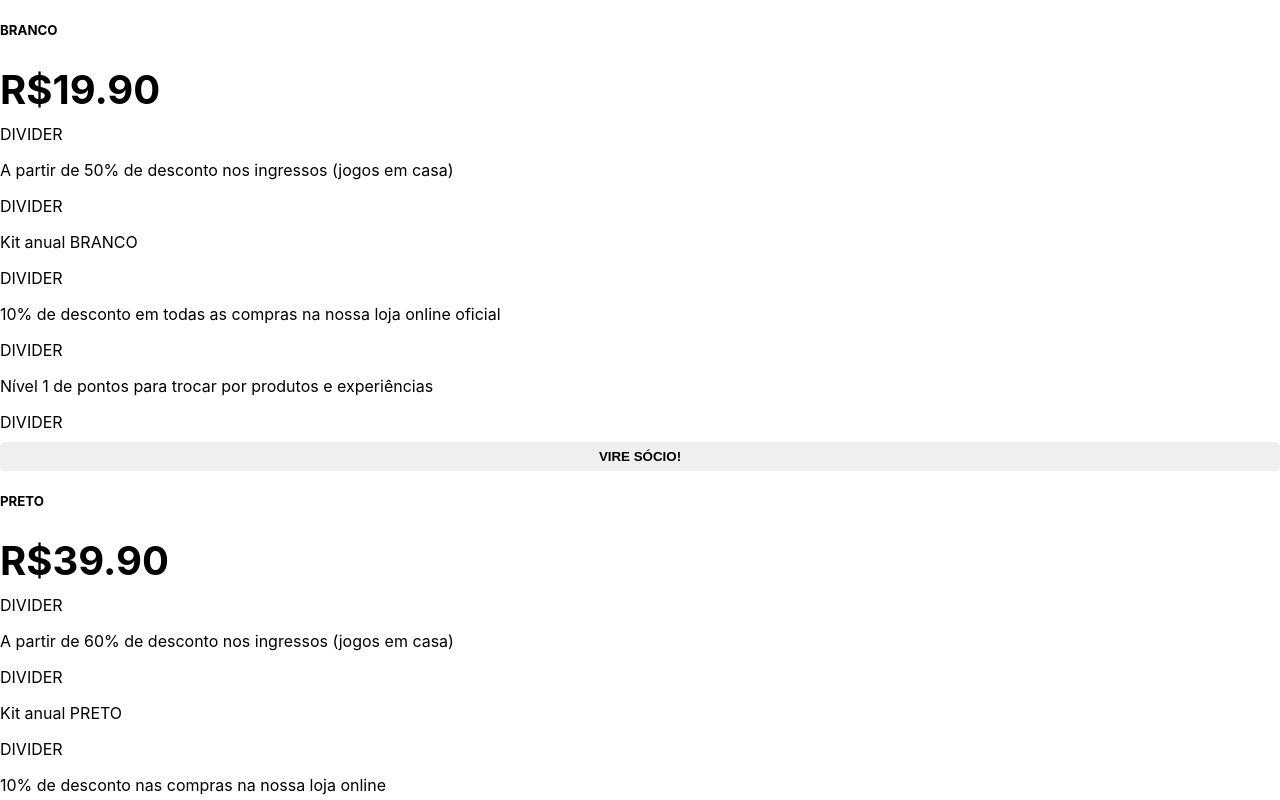
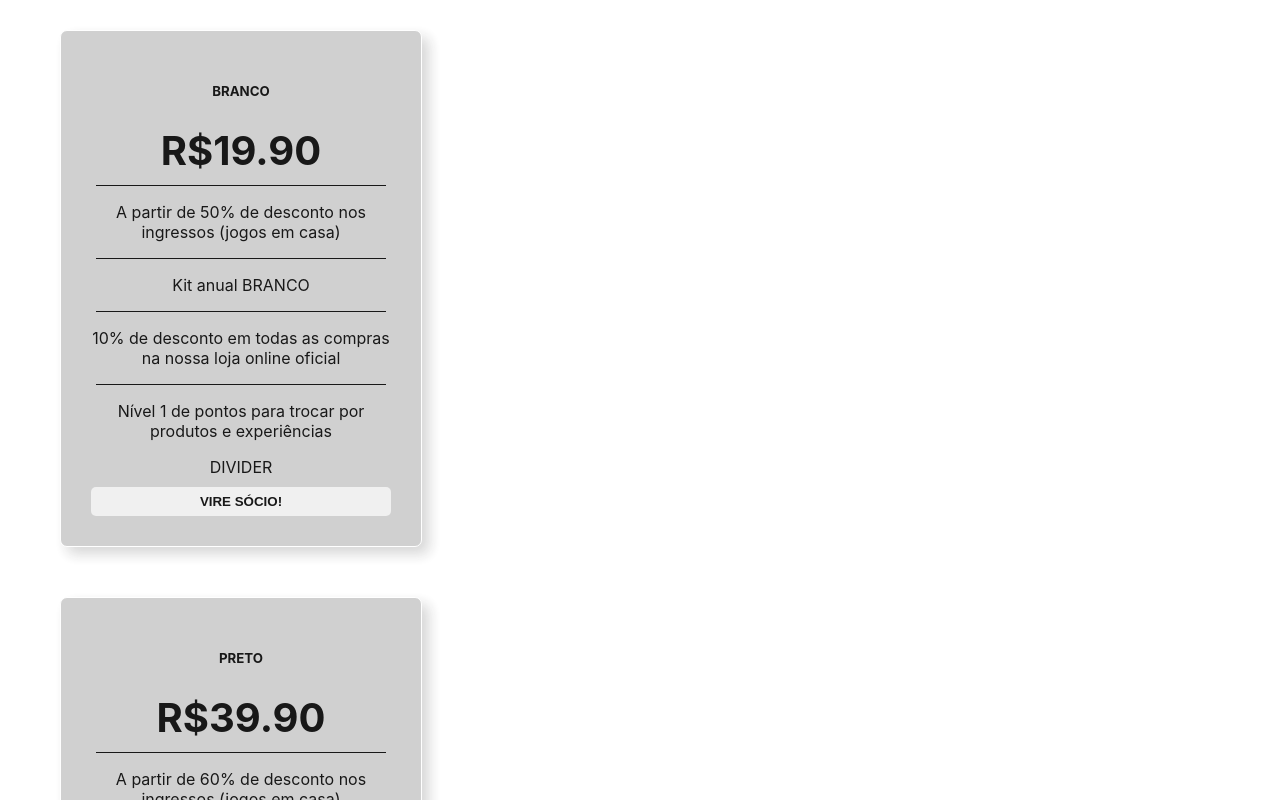
Before and after one commit to wellington-bonjardim/socio-torcedor-react, a React (Create React App) app: page / in a window 1280 px wide. Shown: the top 800 px of the page. Built offline with nearby package versions, Linux system fonts and the light colour scheme.

Commit message:
Começando a estilizar os cards

```diff
--- /dev/null
+++ b/src/componentes/CardPlanos/CardModelo/CardModelo.module.css
@@ -0,0 +1,45 @@
+.principal {
+  margin: 20px 50px 30px 50px;
+  display: flex;
+  flex-direction: row;
+  justify-content: space-between;
+  align-items: center;
+}
+
+.card {
+  background-color: #ccc;
+  color: black;
+  border-radius: 7px;
+  box-shadow: 7px 7px 13px 0px rgba(50, 50, 50, 0.22);
+  width: 300px;
+  margin: 10px;
+  padding: 30px;
+  text-align: center;
+  border: 1px solid white;
+  opacity: 0.9;
+}
+
+h1 {
+  font-weight: bold;
+  font-size: 40px;
+  margin-bottom: 10px;
+}
+
+h3 {
+  font-weight: bold;
+  font-size: 30px;
+}
+
+.divider {
+  margin: 5px;
+  border-bottom: 1px solid black;
+}
+
+button {
+  width: 100%;
+  padding: 7px;
+  margin-top: 10px;
+  font-weight: 600;
+  border: none;
+  border-radius: 5px;
+}
--- a/src/componentes/CardPlanos/CardModelo/index.tsx
+++ b/src/componentes/CardPlanos/CardModelo/index.tsx
@@ -1,3 +1,4 @@
+import styles from './CardModelo.module.css';
 import listaConteudo from 'json/ConteudoCard.json';
 
 type Props = typeof listaConteudo[0]
@@ -7,20 +8,20 @@ export default function CardModelo(props: Props) {
 
   return (
     <div>
-      <div className='principal'>
-        <div className='card'>
+      <div className={styles.principal}>
+        <div className={styles.card}>
         <h5>{plano}</h5>
         <h1>{preco}</h1>
-        <div className='divider'>DIVIDER</div>
+        <div className={styles.divider}></div>
         <p>{valorIngresso}</p>
-        <div className='divider'>DIVIDER</div>
+        <div className={styles.divider}></div>
         <p>{kit}</p>
-        <div className='divider'>DIVIDER</div>
+        <div className={styles.divider}></div>
         <p>{descontos}</p>
-        <div className='divider'>DIVIDER</div>
+        <div className={styles.divider}></div>
         <p>{nivel}</p>
-        <div className='divider'>DIVIDER</div>
-        <a href="https://camisa7.botafogo.com.br/" target="_blank"><button>VIRE SÓCIO!</button></a>
+        <div>DIVIDER</div>
+        <a href="https://camisa7.botafogo.com.br/" target="_blank" rel="noreferrer"><button>VIRE SÓCIO!</button></a>
       </div>
       </div>
     </div>
--- a/src/componentes/CardPlanos/index.tsx
+++ b/src/componentes/CardPlanos/index.tsx
@@ -1,5 +1,4 @@
 import CardModelo from 'componentes/CardPlanos/CardModelo';
-import './CardPlanos.module.css';
 import listaConteudo from 'json/ConteudoCard.json';
 
 export default function CardPlanos() {
```
